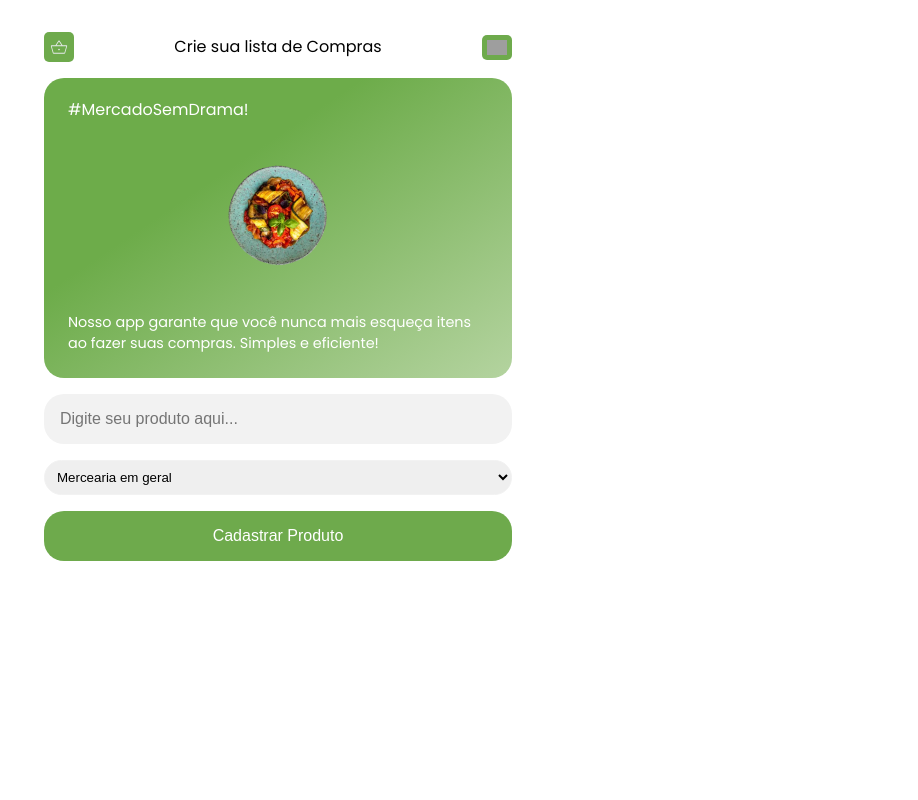
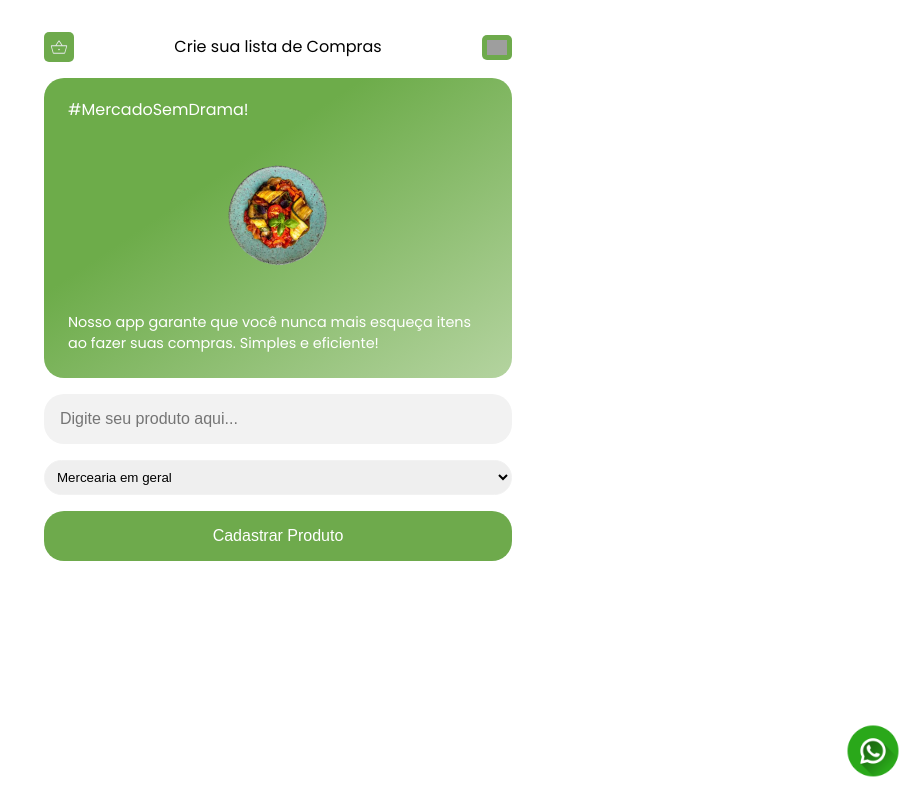
Before and after one commit to rlxmts/lista-de-compras, a React (Create React App) app: page / in a window 1280 px wide. Shown: the whole page, without its empty margins (362-1280 px from the left). Built offline with nearby package versions, Linux system fonts and the light colour scheme; grey boxes are pictures that could not be loaded.

Commit message:
:dizzy: Adicionando botao wpp

```diff
--- a/src/App.js
+++ b/src/App.js
@@ -3,7 +3,7 @@ import Formulario from "./components/Formulario";
 import Header from "./components/Header";
 import Banner from "./components/Banner";
 import ListaDeCompras from "./components/ListaDeCompras";
-
+import Wpp from "./components/Wpp";
 function App() {
 
   const cores = [
@@ -51,9 +51,8 @@ function App() {
         <Header />
         <Banner />
         <Formulario cores={cores} valoresCapturados={valor => recebeValor(valor)}/>
-        <ListaDeCompras
-          produto={produtos}
-        />
+        <ListaDeCompras produto={produtos} />
+        <Wpp />
     </div>
   );
 }
--- a/src/components/Wpp/index.js
+++ b/src/components/Wpp/index.js
@@ -1,3 +1,40 @@
+import styled from "styled-components";
+import {keyframes} from "styled-components";
+
+const pulsar = keyframes`
+    0% {
+    transform: scale(1);
+    }
+    50% {
+        transform: scale(1.1);
+    }
+    100%{
+        transform: scale(1);
+    }
+`
+
+const Link = styled.a`
+    position: fixed;
+    bottom: 20px;
+    right: 20px;
+    animation: ${pulsar} 5s linear infinite;
+    width: 50px;
+
+    img{
+        width:100%;
+    }
+`
+
 const Wpp = ()=>{
+    return(
+        <Link
+            href="https://wa.me/5521991537608"
+            target="_blank"
+            rel="noopener noreferrer"
+        >
+            <img src="./img/wpp.png" alt="WhatsApp" />
+        </Link>
+    )
+}
 
-}
+export default Wpp;
```
Also changed, not shown: public/img/wpp.png (added).
